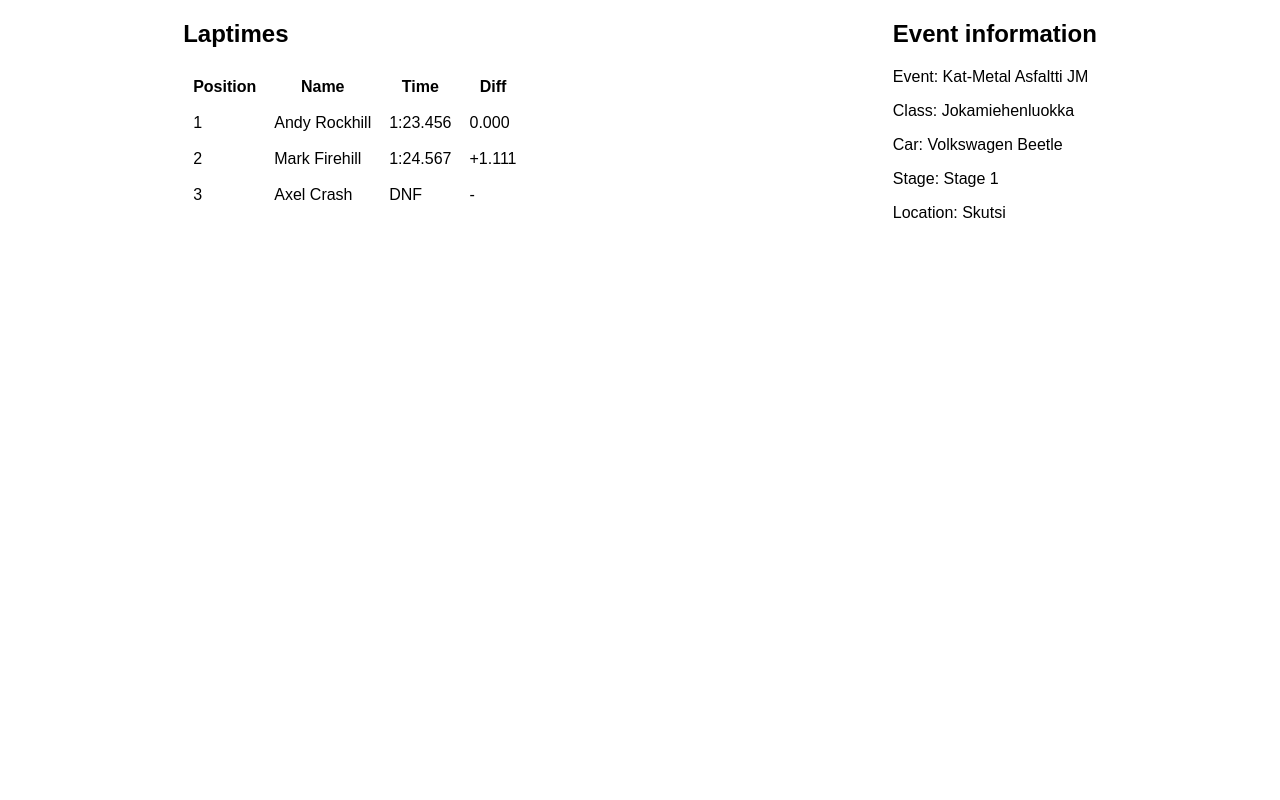
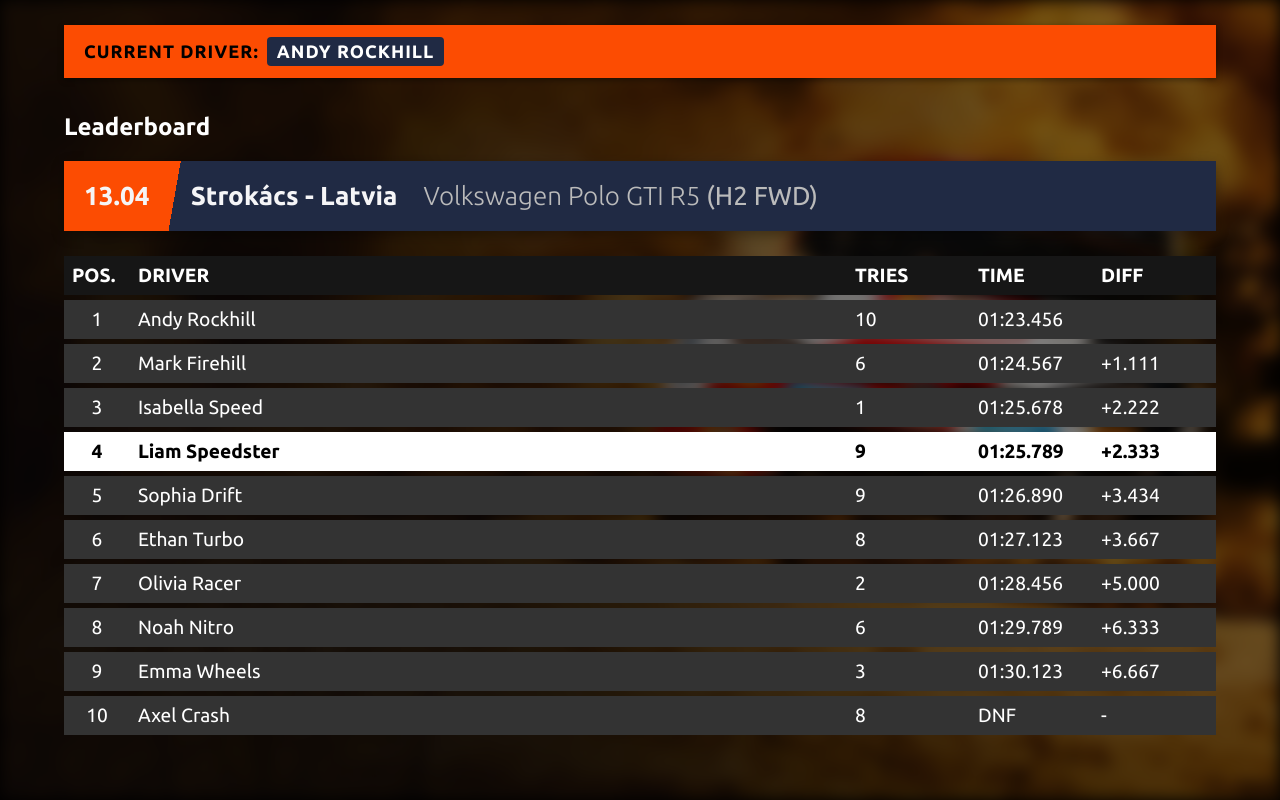
Before and after one commit to majori/wrc-laptimer, a plain HTML site: page web/index.html in a window 1280 px wide. Drawn offline with nearby package versions, Linux system fonts and the light colour scheme.

Commit message:
feat: enhance leaderboard UI

```diff
--- a/web/index.html
+++ b/web/index.html
@@ -4,6 +4,12 @@
     <meta name="viewport" content="width=device-width, initial-scale=1.0" />
     <title>WRC Laptimer</title>
     <link rel="stylesheet" href="styles.css" />
+    <link rel="preconnect" href="https://fonts.googleapis.com" />
+    <link rel="preconnect" href="https://fonts.gstatic.com" crossorigin />
+    <link
+      href="https://fonts.googleapis.com/css2?family=Source+Code+Pro:ital,wght@0,200..900;1,200..900&family=Ubuntu:ital,wght@0,300;0,400;0,500;0,700;1,300;1,400;1,500;1,700&display=swap"
+      rel="stylesheet"
+    />
 
     <script
       defer
@@ -12,39 +18,57 @@
   </head>
   <body>
     <aside>
-      <div>
-        <h1>Laptimes</h1>
-        <table>
+      <div class="bg-image"></div>
+      <div class="main">
+        <header class="current-driver">
+          <span class="label">Current Driver:</span>
+          <span
+            x-data
+            x-text="$store.laptimer.laptimes[0].name"
+            class="driver-name"
+          ></span>
+        </header>
+        <h1>Leaderboard</h1>
+        <div x-data class="event-info">
+          <div class="event-details">
+            <span class="stage-date" x-text="$store.event.date"></span>
+            <span class="stage-info">
+              <span x-text="$store.event.stage"></span> -
+              <span x-text="$store.event.location"></span>
+            </span>
+            <span class="car-class">
+              <span class="car-car" x-text="$store.event.car"></span>
+              (<span x-text="$store.event.class"></span>)
+            </span>
+          </div>
+        </div>
+        <table class="leaderboard">
           <thead>
             <tr>
-              <th>Position</th>
-              <th>Name</th>
+              <th>POS.</th>
+              <th>Driver</th>
+              <th>Tries</th>
               <th>Time</th>
               <th>Diff</th>
             </tr>
           </thead>
           <tbody x-data>
             <template
-              x-for="laptime in $store.laptimer.laptimes"
+              x-for="(laptime, index) in $store.laptimer.laptimes"
               :key="laptime.position"
             >
-              <tr>
+              <tr
+                :class="index === $store.laptimer.latestDriveIndex ? 'highlight' : ''"
+              >
                 <td x-text="laptime.position"></td>
                 <td x-text="laptime.name"></td>
+                <td x-text="laptime.attempts"></td>
                 <td x-text="laptime.time"></td>
                 <td x-text="laptime.diff"></td>
               </tr>
             </template>
           </tbody>
         </table>
-      </div>
-      <div x-data>
-        <h1>Event information</h1>
-        <p x-text="'Event: ' + $store.event.name"></p>
-        <p x-text="'Class: ' + $store.event.class"></p>
-        <p x-text="'Car: ' + $store.event.car"></p>
-        <p x-text="'Stage: ' + $store.event.stage"></p>
-        <p x-text="'Location: ' + $store.event.location"></p>
       </div>
     </aside>
 
@@ -55,31 +79,95 @@
             {
               position: 1,
               name: "Andy Rockhill",
-              time: "1:23.456",
-              diff: "0.000",
+              time: formatTime("1:23.456"),
+              diff: formatDiff("0.000"),
+              attempts: Math.floor(Math.random() * 10) + 1,
             },
             {
               position: 2,
               name: "Mark Firehill",
-              time: "1:24.567",
-              diff: "+1.111",
+              time: formatTime("1:24.567"),
+              diff: formatDiff("+1.111"),
+              attempts: Math.floor(Math.random() * 10) + 1,
             },
             {
               position: 3,
+              name: "Isabella Speed",
+              time: formatTime("1:25.678"),
+              diff: formatDiff("+2.222"),
+              attempts: Math.floor(Math.random() * 10) + 1,
+            },
+            {
+              position: 4,
+              name: "Liam Speedster",
+              time: formatTime("1:25.789"),
+              diff: formatDiff("+2.333"),
+              attempts: Math.floor(Math.random() * 10) + 1,
+            },
+            {
+              position: 5,
+              name: "Sophia Drift",
+              time: formatTime("1:26.890"),
+              diff: formatDiff("+3.434"),
+              attempts: Math.floor(Math.random() * 10) + 1,
+            },
+            {
+              position: 6,
+              name: "Ethan Turbo",
+              time: formatTime("1:27.123"),
+              diff: formatDiff("+3.667"),
+              attempts: Math.floor(Math.random() * 10) + 1,
+            },
+            {
+              position: 7,
+              name: "Olivia Racer",
+              time: formatTime("1:28.456"),
+              diff: formatDiff("+5.000"),
+              attempts: Math.floor(Math.random() * 10) + 1,
+            },
+            {
+              position: 8,
+              name: "Noah Nitro",
+              time: formatTime("1:29.789"),
+              diff: formatDiff("+6.333"),
+              attempts: Math.floor(Math.random() * 10) + 1,
+            },
+            {
+              position: 9,
+              name: "Emma Wheels",
+              time: formatTime("1:30.123"),
+              diff: formatDiff("+6.667"),
+              attempts: Math.floor(Math.random() * 10) + 1,
+            },
+            {
+              position: 10,
               name: "Axel Crash",
-              time: "DNF",
-              diff: "-",
+              time: formatTime("DNF"),
+              diff: formatDiff("-"),
+              attempts: Math.floor(Math.random() * 10) + 1,
             },
           ],
+          latestDriveIndex: Math.floor(Math.random() * 7),
         });
 
         Alpine.store("event", {
-          name: "Kat-Metal Asfaltti JM",
-          class: "Jokamiehenluokka",
-          car: "Volkswagen Beetle",
-          stage: "Stage 1",
-          location: "Skutsi",
+          class: "H2 FWD",
+          car: "Volkswagen Polo GTI R5",
+          date: "13.04",
+          stage: "Strokács",
+          location: "Latvia",
         });
+
+        function formatTime(time) {
+          if (time === "DNF") return time;
+          const [minutes, seconds] = time.split(":");
+          const [sec, ms] = seconds.split(".");
+          return `${minutes.padStart(2, "0")}:${sec.padStart(2, "0")}.${ms}`;
+        }
+
+        function formatDiff(diff) {
+          return diff === "0.000" ? "" : diff;
+        }
       });
     </script>
   </body>
--- a/web/styles.css
+++ b/web/styles.css
@@ -1,8 +1,29 @@
 body {
-  font-family: Arial, sans-serif;
+  font-family: Ubuntu, sans-serif;
+  color: white;
   margin: 0;
   padding: 0;
   width: 100%;
+  background-color: #000000;
+  height: 100%;
+  position: relative;
+}
+
+.bg-image {
+  background: url("bg.jpg");
+  filter: blur(8px);
+  -webkit-filter: blur(8px);
+  filter: blur(8px);
+  opacity: 0.5;
+
+  height: 100%;
+  width: 100%;
+  background-position: center;
+  background-repeat: no-repeat;
+  background-size: cover;
+
+  position: absolute;
+  z-index: -10;
 }
 
 aside {
@@ -18,3 +39,140 @@ th {
 td {
   padding: 8px;
 }
+
+.main {
+  width: 90%;
+}
+
+.current-driver {
+  margin-top: 25px;
+  background: #fc4c02;
+  color: black;
+  padding: 12px 20px;
+  font-size: 18px;
+  text-transform: uppercase;
+  font-weight: 600;
+  display: flex;
+  align-items: center;
+  gap: 8px;
+  box-shadow: 0 2px 6px rgba(0, 0, 0, 0.4);
+  letter-spacing: 1px;
+  margin-bottom: 35px;
+}
+
+.current-driver .label {
+  font-weight: 700;
+}
+
+.current-driver .driver-name {
+  color: #ffffff;
+  background: #202a44;
+  padding: 4px 10px;
+  border-radius: 4px;
+  font-weight: bold;
+}
+
+.event-info {
+  font-size: 26px;
+  font-weight: bold;
+  background: linear-gradient(
+    100deg,
+    #fc4c02 0%,
+    #fc4c02 115px,
+    #202a44 115px,
+    #202a44 100%
+  );
+  color: #f5f5f7;
+  padding: 20px;
+  margin-top: 20px auto;
+  box-shadow: 0 4px 12px rgba(0, 0, 0, 0.3);
+}
+
+.stage-date {
+  padding-right: 35px;
+}
+
+.leaderboard-title {
+  font-size: 24px;
+  text-align: center;
+  margin-bottom: 15px;
+  color: #fc4c02;
+  text-transform: uppercase;
+  letter-spacing: 1px;
+}
+
+.stage-location {
+  font-size: 20px;
+  font-weight: bold;
+  margin-bottom: 8px;
+  text-align: center;
+}
+
+.location {
+  font-weight: normal;
+  color: #aaa;
+}
+
+.car-class {
+  padding-left: 20px;
+  font-size: 26px;
+  font-weight: normal;
+  text-align: center;
+  color: #bbb;
+}
+
+.car-car {
+  font-weight: 300;
+}
+
+.leaderboard {
+  width: 100%;
+  border-collapse: separate;
+  border-spacing: 0 5px;
+  margin-top: 20px;
+  font-family: "Ubuntu", sans-serif;
+  font-size: 1.2em;
+  text-align: left;
+}
+
+.leaderboard thead {
+  background-color: #161616;
+  color: #fff;
+}
+
+.leaderboard th,
+.leaderboard td {
+  padding: 8px;
+}
+
+.leaderboard tbody tr {
+  background-color: #333;
+  border-radius: 5px;
+  overflow: hidden;
+}
+
+.leaderboard tbody tr.highlight {
+  background-color: #ffffff !important;
+}
+
+.leaderboard th {
+  text-transform: uppercase;
+  font-weight: bold;
+}
+
+.leaderboard td:first-child {
+  width: 50px;
+  text-align: center;
+}
+
+.leaderboard td:nth-last-child(3),
+.leaderboard td:nth-last-child(2),
+.leaderboard td:last-child {
+  padding-right: 15px;
+  width: 100px;
+}
+
+.highlight {
+  color: #000000;
+  font-weight: bold;
+}
```
Also changed, not shown: web/bg.jpg (added).
